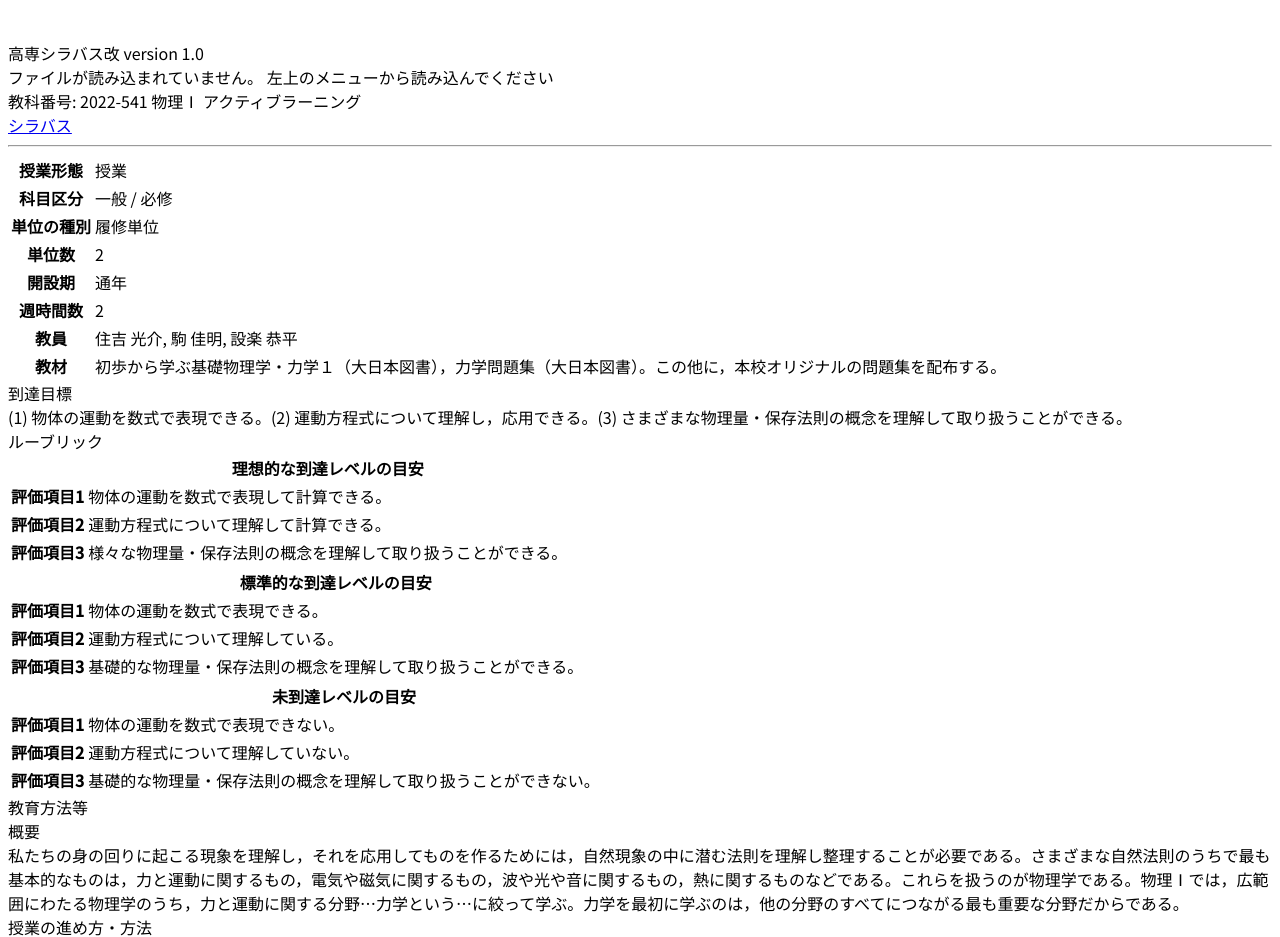
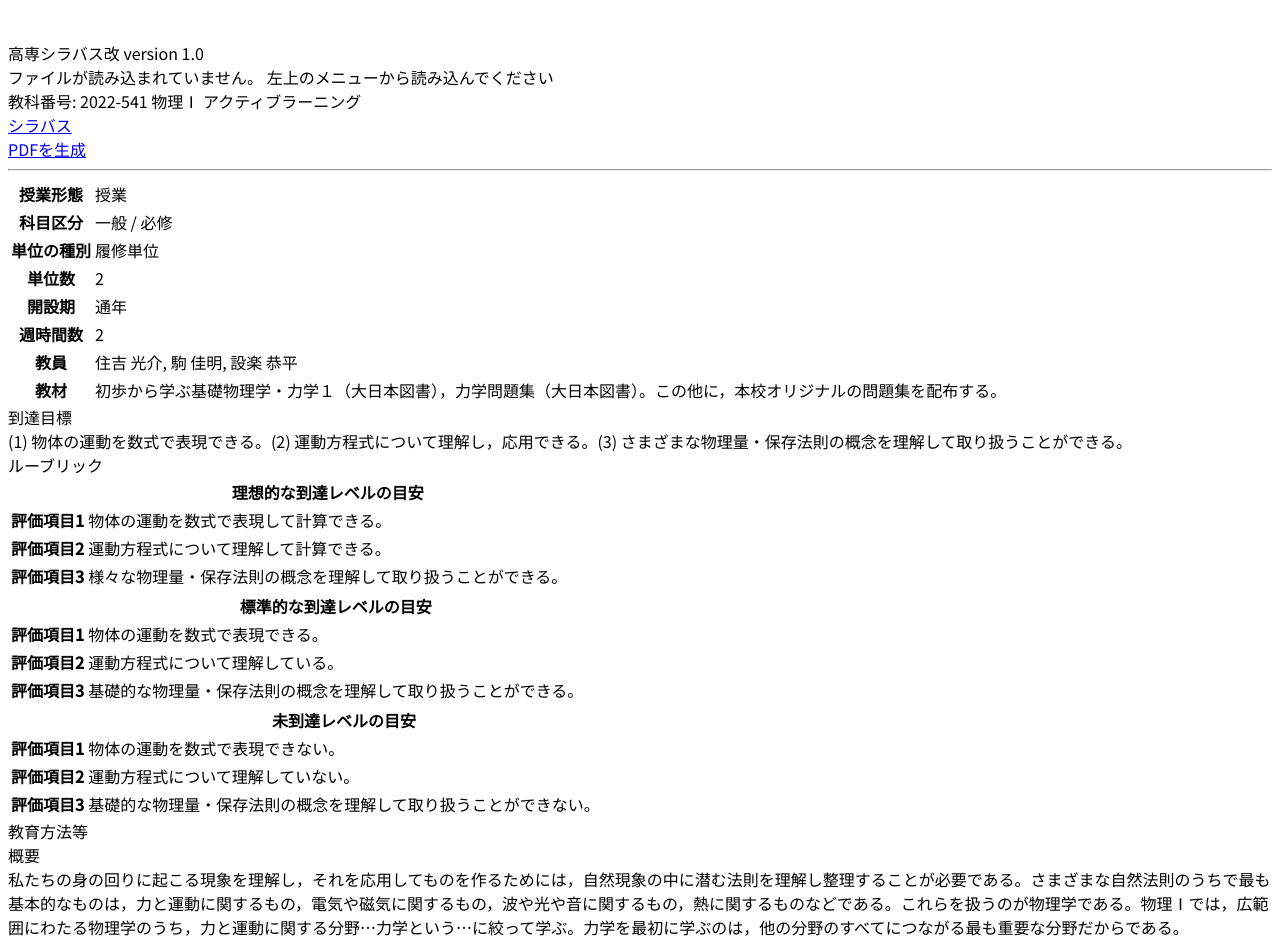
Before and after one commit to nikachu2012/kosen-syllabus-kai, a website built with Vite: page courseDetail/index.html in a window 1280 px wide. Shown: the part 1260-2197 px from the top of the page. Built offline with nearby package versions, Linux system fonts and the light colour scheme.

Commit message:
[add] デザインにPDF作成ボタンを追加

```diff
--- a/courseDetail/index.html
+++ b/courseDetail/index.html
@@ -56,6 +56,11 @@
                   <a class="btn btn-sm"
                     href="https://syllabus.kosen-k.go.jp/Pages/PublicSyllabus?school_id=22&department_id=15&subject_code=2022-541&year=2022&lang=ja"
                     target="_blank">シラバス</a>
+                </div>
+                <div class="tooltip tooltip-left" data-tip="高専Webシラバス内でPDFを生成">
+                  <a class="btn btn-sm normal-case ml-[10px]"
+                    href="https://syllabus.kosen-k.go.jp/Pages/SyllabusPDF?school_id=22&department_id=15&subject_code=2022-541&year=2022&lang=ja"
+                    target="_blank">PDFを生成</a>
                 </div>
               </div>
 
```
